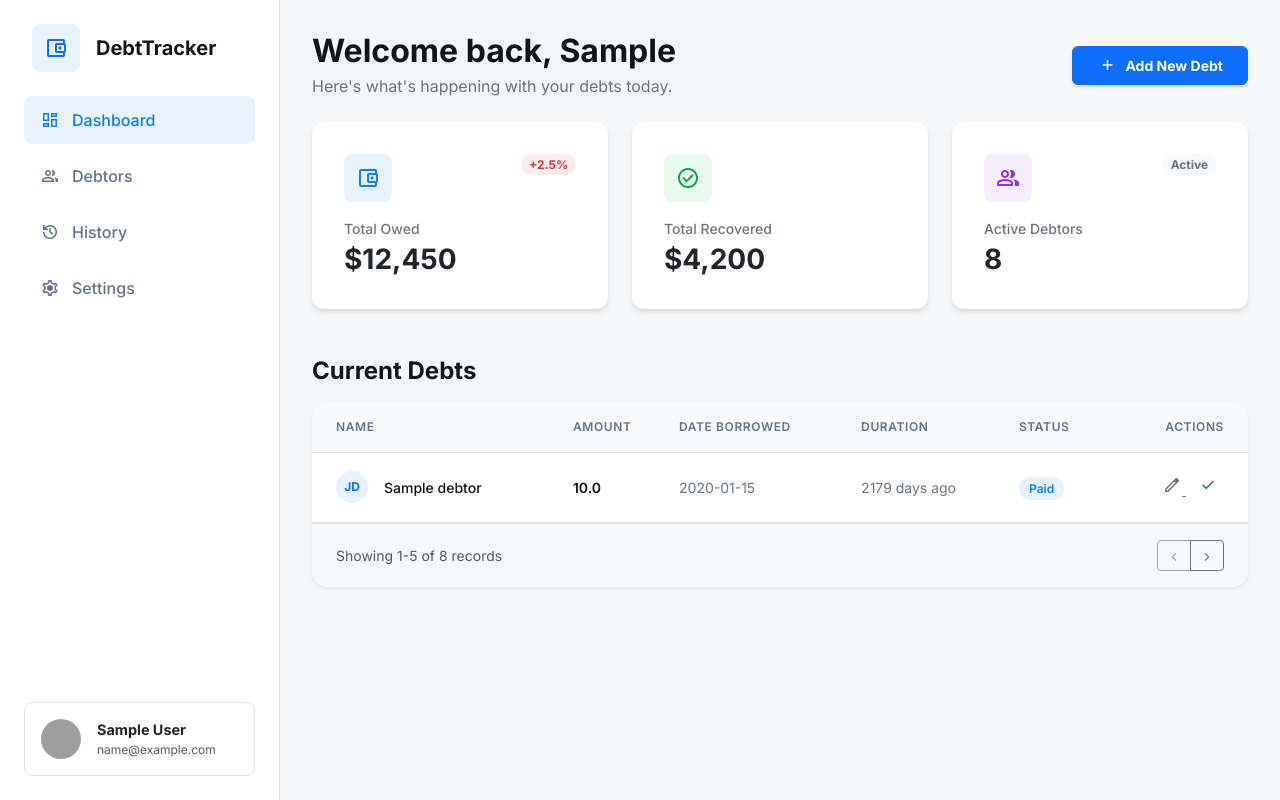
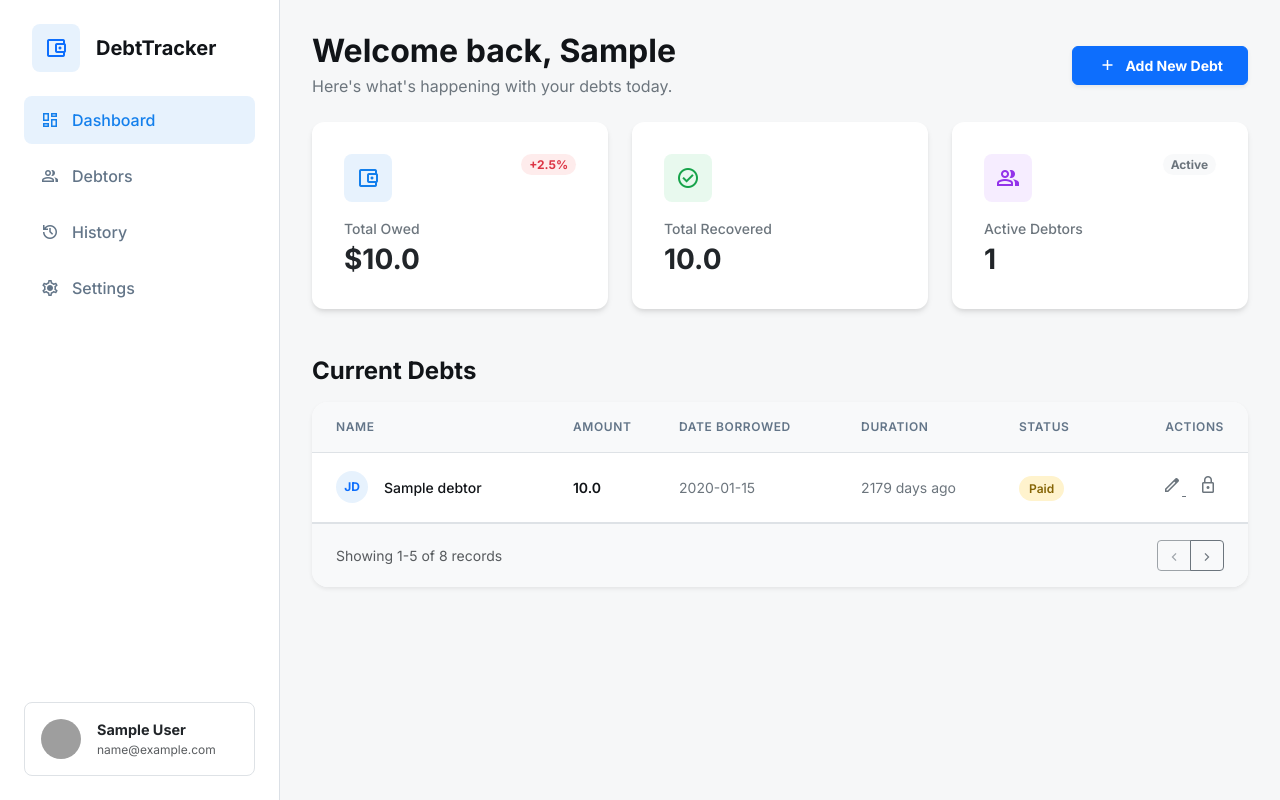
Before and after one commit to jsn-afons/debt_manager, a Flask app: page /dashboard in a window 1280 px wide. Run offline with Flask 3, Linux system fonts and the light colour scheme; a user stored in the database is signed in; tables that the repository leaves empty hold one stand-in row (values such as "Sample post"); grey boxes are pictures that could not be loaded.

Commit message:
Add dashboard analytics to show correct figures

```diff
--- a/main.py
+++ b/main.py
@@ -59,7 +59,10 @@ def signup():
 def dashboard():
     my_id = current_user.id
     my_debts = db.session.execute(db.select(Debtors).where(Debtors.user_id == my_id)).scalars().all()
-    return render_template('index.html', debts=my_debts)
+    debts_count = len(my_debts)
+    total_owed = sum(db.session.execute(db.select(Debtors.amount_borrowed).where(Debtors.user_id == my_id)).scalars())
+    total_recovered = sum(db.session.execute(db.select(Debtors.amount_borrowed).where(Debtors.status == 'Paid')).scalars())
+    return render_template('index.html', debts=my_debts, debts_count=debts_count, total_owed=total_owed, total_recovered=total_recovered)
 
 @app.route('/add_debt', methods=['GET', 'POST'])
 def add_debt():
--- a/templates/base.html
+++ b/templates/base.html
@@ -183,6 +183,16 @@
             background-color: #e9ecef;
             color: #0d6efd;
         }
+
+        .bg-soft-orange {
+            background-color: #fff3cd;
+            /* Soft background */
+            color: #856404;
+            /* Darker orange text */
+            padding: 5px 10px;
+            border-radius: 20px;
+            /* Makes it a pill shape */
+        }
     </style>
 </head>
 
--- a/templates/index.html
+++ b/templates/index.html
@@ -115,7 +115,9 @@
                         <span class="badge bg-soft-red text-danger rounded-pill">+2.5%</span>
                     </div>
                     <p class="text-secondary small fw-medium mb-1">Total Owed</p>
-                    <h3 class="fw-bold mb-0">$12,450</h3>
+                    <h3 class="fw-bold mb-0">
+                        ${{ total_owed }}
+                    </h3>
                 </div>
             </div>
         </div>
@@ -128,7 +130,7 @@
                         </div>
                     </div>
                     <p class="text-secondary small fw-medium mb-1">Total Recovered</p>
-                    <h3 class="fw-bold mb-0">$4,200</h3>
+                    <h3 class="fw-bold mb-0">{{ total_recovered }}</h3>
                 </div>
             </div>
         </div>
@@ -142,7 +144,7 @@
                         <span class="badge bg-light text-secondary rounded-pill">Active</span>
                     </div>
                     <p class="text-secondary small fw-medium mb-1">Active Debtors</p>
-                    <h3 class="fw-bold mb-0">8</h3>
+                    <h3 class="fw-bold mb-0">{{ debts_count }}</h3>
                 </div>
             </div>
         </div>
@@ -164,6 +166,7 @@
                     </thead>
 
                     {% for debtors in debts %}
+
                     <tbody>
                         <tr>
                             <td class="ps-4">
@@ -177,23 +180,32 @@
                             <td class="text-secondary">{{ debtors.days_ago }} days ago
                             </td>
                             <td>
+                                {% if debtors.status == "Paid" %}
+                                <span class="status-badge bg-soft-orange">{{ debtors.status }}</span>
+                                {% else %}
                                 <span class="status-badge bg-soft-blue">{{ debtors.status }}</span>
+                                {% endif %}
                             </td>
                             <td class="text-end pe-4">
                                 <a href="{{url_for('edit_debt', id=debtors.id)}}" class="action-btn" title="Edit">
                                     <span class="material-symbols-outlined fs-5">edit</span>
                                 </a>
+                                {% if debtors.status == "Paid" %}
+                                <button class="action-btn text-secondary" disabled="">
+                                    <span class="material-symbols-outlined fs-5">lock</span>
+                                </button>
+                                {% else %}
                                 <button class="action-btn text-success" title="Mark as Paid">
                                     <span class="material-symbols-outlined fs-5">check</span>
                                 </button>
+                                {% endif %}
                             </td>
                         </tr>
+
                         {% endfor %}
 
 
-                        <!-- <button class="action-btn text-secondary" disabled="">
-                                    <span class="material-symbols-outlined fs-5">lock</span>
-                                </button> -->
+
 
 
                     </tbody>
```
